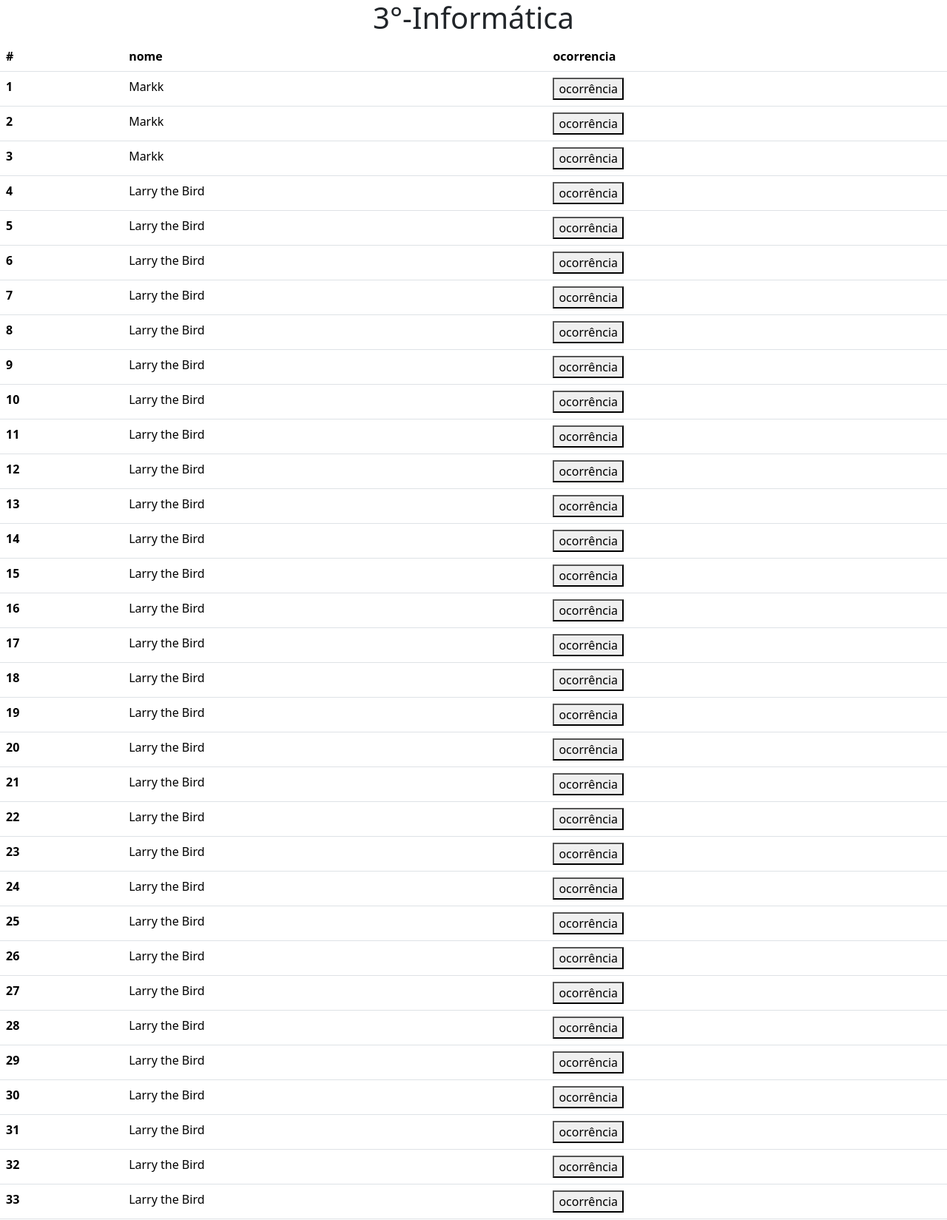
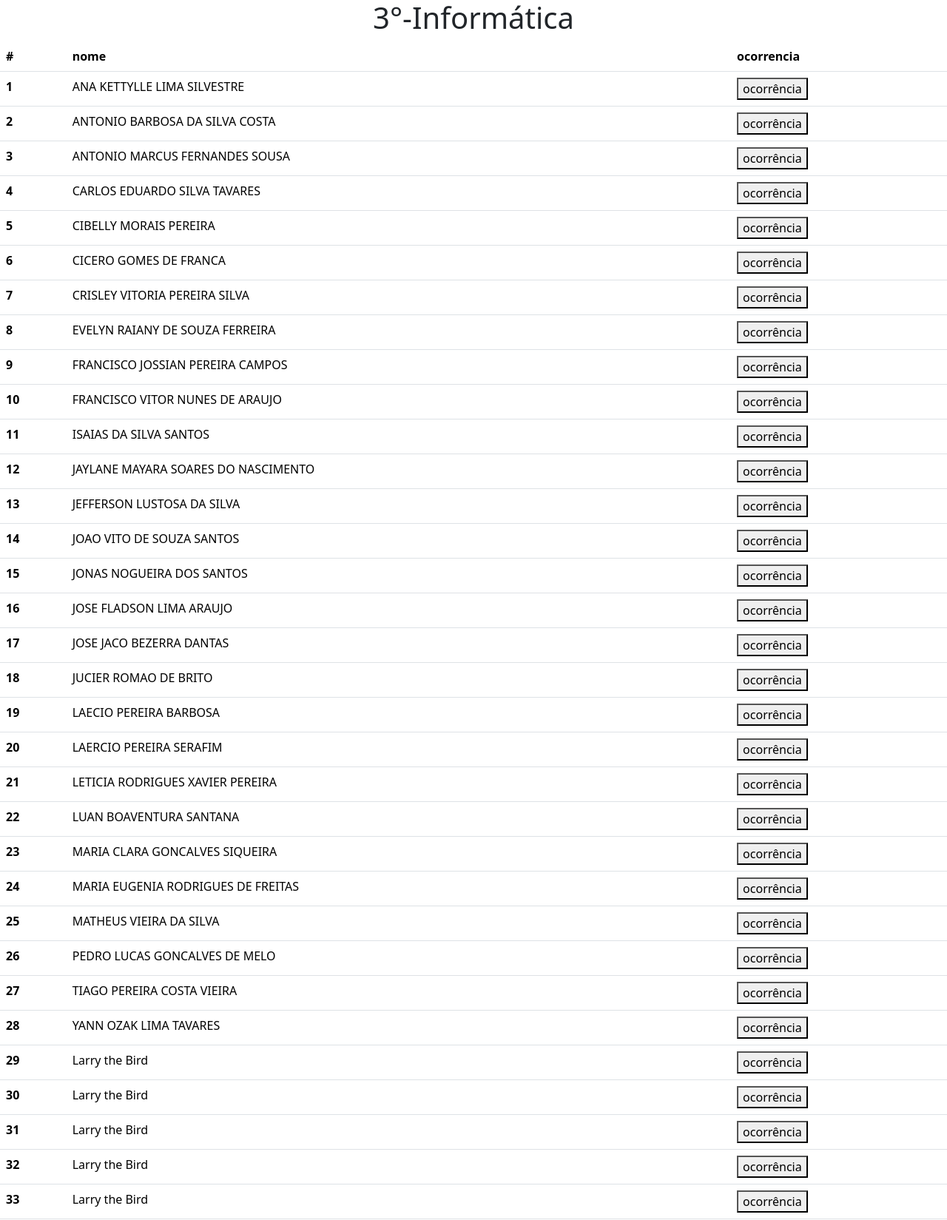
Before and after one commit to Ed59d/trabalho, a PHP site: page /salas/sala3C.html in a window 1280 px wide. Shown: the top 1649 px of the page at 74% size. Run offline with PHP 8.4, Linux system fonts and the light colour scheme.

Commit message:
finalizando

```diff
--- a/abas.html
+++ b/abas.html
@@ -3,6 +3,7 @@
 <head>
     <meta charset="UTF-8">
     <meta name="viewport" content="width=device-width, initial-scale=1.0">
+    <link href="https://cdn.jsdelivr.net/npm/bootstrap@5.3.3/dist/css/bootstrap.min.css" rel="stylesheet">
     <link rel="stylesheet" href="stylenav.css">
     <title>Document</title>
 </head>
@@ -36,5 +37,8 @@
 
     </nav>
 </header>
+
+
+<script src="https://cdn.jsdelivr.net/npm/bootstrap@5.3.3/dist/js/bootstrap.bundle.min.js" integrity="sha384-YvpcrYf0tY3lHB60NNkmXc5s9fDVZLESaAA55NDzOxhy9GkcIdslK1eN7N6jIeHz" crossorigin="anonymous"></script>
 </body>
 </html>
--- a/cad.php
+++ b/cad.php
@@ -1,6 +1,5 @@
 <?php
 include("conexao.php");
-include("login.html");
 $nome = $_POST['nome'];
 $data =$_POST['data'];
 $email = $_POST['email'];
@@ -12,10 +11,10 @@ VALUES ('$nome','$data','$email','$senha')");
 
 if($sql = mysqli_query($conexao,$sql)){
 
-    //echo " encontrado";
+    echo "nao encontrado";
 }
 else{
-    //echo "nao encontrado";
+    header('location:login.html');
 }
 
 ?>
--- a/conexao.php
+++ b/conexao.php
@@ -6,10 +6,10 @@ $bd="trabalho2";
 
 
 if($conexao = mysqli_connect($host,$user,$senha,$bd)){
-    echo"deu certo";
+   // echo"deu certo";
 }
 else{
-    echo"deu erro".mysqli_connect_error();
+   // echo"deu erro".mysqli_connect_error();
 }
 
 
--- a/login.html
+++ b/login.html
@@ -21,7 +21,7 @@
     <input type="checkbox" class="form-check-input" id="exampleCheck1">
     <label class="form-check-label" for="exampleCheck1">Check me out</label>
   <br>
-  <button type="submit" class="btn btn-primary">entrar</button>
+  <button type="submit" class="btn btn-primary" ><a href="abas.html">entrar</a></button>
   </div>
 </form>
 
--- a/salas/sala3C.html
+++ b/salas/sala3C.html
@@ -27,7 +27,7 @@
 
     <tr>
       <th scope="row">1</th>
-      <td>Markk</td>
+      <td>ANA KETTYLLE LIMA SILVESTRE</td>
       <td><button id="openModalBtn">ocorrência</button>
 
         <div id="commentModal" class="modal">
@@ -43,7 +43,7 @@
 
     <tr>
       <th scope="row">2</th>
-      <td>Markk</td>
+      <td>ANTONIO BARBOSA DA SILVA COSTA</td>
       <td><button id="openModal1">ocorrência</button>
 
         <div id="commentModal" class="modal">
@@ -59,7 +59,7 @@
 
     <tr>
       <th scope="row">3</th>
-      <td>Markk</td>
+      <td>ANTONIO MARCUS FERNANDES SOUSA</td>
       <td><button id="openModal2">ocorrência</button>
 
         <div id="commentModal" class="modal">
@@ -76,7 +76,7 @@
 
     <tr>
       <th scope="row">4</th>
-      <td >Larry the Bird</td>
+      <td >CARLOS EDUARDO SILVA TAVARES</td>
       <td><button id="openModal3">ocorrência</button>
 
         <div id="commentModal" class="modal">
@@ -93,7 +93,7 @@
 
     <tr>
       <th scope="row">5</th>
-      <td >Larry the Bird</td>
+      <td >CIBELLY MORAIS PEREIRA</td>
       <td><button id="openModal4">ocorrência</button>
 
         <div id="commentModal" class="modal">
@@ -110,7 +110,7 @@
 
     <tr>
       <th scope="row">6</th>
-      <td >Larry the Bird</td>
+      <td >CICERO GOMES DE FRANCA</td>
       <td><button id="openModal5">ocorrência</button>
 
         <div id="commentModal" class="modal">
@@ -127,7 +127,7 @@
 
     <tr>
       <th scope="row">7</th>
-      <td >Larry the Bird</td>
+      <td >CRISLEY VITORIA PEREIRA SILVA</td>
       <td><button id="openModal6">ocorrência</button>
 
         <div id="commentModal" class="modal">
@@ -144,7 +144,7 @@
 
     <tr>
       <th scope="row">8</th>
-      <td >Larry the Bird</td>
+      <td >EVELYN RAIANY DE SOUZA FERREIRA</td>
       <td><button id="openModal7">ocorrência</button>
 
         <div id="commentModal" class="modal">
@@ -161,7 +161,7 @@
 
     <tr>
       <th scope="row">9</th>
-      <td >Larry the Bird</td>
+      <td >FRANCISCO JOSSIAN PEREIRA CAMPOS</td>
       <td><button id="openModal8">ocorrência</button>
 
         <div id="commentModal" class="modal">
@@ -178,7 +178,7 @@
 
     <tr>
       <th scope="row">10</th>
-      <td >Larry the Bird</td>
+      <td >FRANCISCO VITOR NUNES DE ARAUJO</td>
       <td><button id="openModal9">ocorrência</button>
 
         <div id="commentModal" class="modal">
@@ -195,7 +195,7 @@
 
     <tr>
       <th scope="row">11</th>
-      <td >Larry the Bird</td>
+      <td >ISAIAS DA SILVA SANTOS</td>
       <td><button id="openModal10">ocorrência</button>
 
         <div id="commentModal" class="modal">
@@ -212,7 +212,7 @@
 
     <tr>
       <th scope="row">12</th>
-      <td >Larry the Bird</td>
+      <td >JAYLANE MAYARA SOARES DO NASCIMENTO</td>
       <td><button id="openModal11">ocorrência</button>
 
         <div id="commentModal" class="modal">
@@ -229,7 +229,7 @@
 
     <tr>
       <th scope="row">13</th>
-      <td >Larry the Bird</td>
+      <td >JEFFERSON LUSTOSA DA SILVA</td>
       <td><button id="openModal12">ocorrência</button>
 
         <div id="commentModal" class="modal">
@@ -246,7 +246,7 @@
 
     <tr>
       <th scope="row">14</th>
-      <td >Larry the Bird</td>
+      <td >JOAO VITO DE SOUZA SANTOS</td>
       <td><button id="openModal13">ocorrência</button>
 
         <div id="commentModal" class="modal">
@@ -263,7 +263,7 @@
 
     <tr>
       <th scope="row">15</th>
-      <td >Larry the Bird</td>
+      <td >JONAS NOGUEIRA DOS SANTOS</td>
       <td><button id="openModal14">ocorrência</button>
 
         <div id="commentModal" class="modal">
@@ -280,7 +280,7 @@
 
     <tr>
       <th scope="row">16</th>
-      <td >Larry the Bird</td>
+      <td >JOSE FLADSON LIMA ARAUJO</td>
       <td><button id="openModal15">ocorrência</button>
 
         <div id="commentModal" class="modal">
@@ -297,7 +297,7 @@
 
     <tr>
       <th scope="row">17</th>
-      <td >Larry the Bird</td>
+      <td >JOSE JACO BEZERRA DANTAS</td>
       <td><button id="openModal16">ocorrência</button>
 
         <div id="commentModal" class="modal">
@@ -314,7 +314,7 @@
 
     <tr>
       <th scope="row">18</th>
-      <td >Larry the Bird</td>
+      <td >JUCIER ROMAO DE BRITO</td>
       <td><button id="openModal17">ocorrência</button>
 
         <div id="commentModal" class="modal">
@@ -331,7 +331,7 @@
 
     <tr>
       <th scope="row">19</th>
-      <td >Larry the Bird</td>
+      <td >LAECIO PEREIRA BARBOSA</td>
       <td><button id="openModal18">ocorrência</button>
 
         <div id="commentModal" class="modal">
@@ -348,7 +348,7 @@
 
     <tr>
       <th scope="row">20</th>
-      <td >Larry the Bird</td>
+      <td >LAERCIO PEREIRA SERAFIM</td>
       <td><button id="openModal19">ocorrência</button>
 
         <div id="commentModal" class="modal">
@@ -365,7 +365,7 @@
 
     <tr>
       <th scope="row">21</th>
-      <td >Larry the Bird</td>
+      <td >LETICIA RODRIGUES XAVIER PEREIRA</td>
       <td><button id="openModal20">ocorrência</button>
 
         <div id="commentModal" class="modal">
@@ -382,7 +382,7 @@
 
     <tr>
       <th scope="row">22</th>
-      <td >Larry the Bird</td>
+      <td >LUAN BOAVENTURA SANTANA</td>
       <td><button id="openModal21">ocorrência</button>
 
         <div id="commentModal" class="modal">
@@ -399,7 +399,7 @@
 
     <tr>
       <th scope="row">23</th>
-      <td >Larry the Bird</td>
+      <td >MARIA CLARA GONCALVES SIQUEIRA</td>
       <td><button id="openModal22">ocorrência</button>
 
         <div id="commentModal" class="modal">
@@ -416,7 +416,7 @@
 
     <tr>
       <th scope="row">24</th>
-      <td >Larry the Bird</td>
+      <td >MARIA EUGENIA RODRIGUES DE FREITAS</td>
       <td><button id="openModal23">ocorrência</button>
 
         <div id="commentModal" class="modal">
@@ -433,7 +433,7 @@
 
     <tr>
       <th scope="row">25</th>
-      <td >Larry the Bird</td>
+      <td >MATHEUS VIEIRA DA SILVA</td>
       <td><button id="openModal24">ocorrência</button>
 
         <div id="commentModal" class="modal">
@@ -450,7 +450,7 @@
 
     <tr>
       <th scope="row">26</th>
-      <td >Larry the Bird</td>
+      <td >PEDRO LUCAS GONCALVES DE MELO</td>
       <td><button id="openModal25">ocorrência</button>
 
         <div id="commentModal" class="modal">
@@ -467,7 +467,7 @@
 
     <tr>
       <th scope="row">27</th>
-      <td >Larry the Bird</td>
+      <td >TIAGO PEREIRA COSTA VIEIRA</td>
       <td><button id="openModal26">ocorrência</button>
 
         <div id="commentModal" class="modal">
@@ -484,7 +484,7 @@
 
     <tr>
       <th scope="row">28</th>
-      <td >Larry the Bird</td>
+      <td >YANN OZAK LIMA TAVARES</td>
       <td><button id="openModal27">ocorrência</button>
 
         <div id="commentModal" class="modal">
```
Also changed, not shown: banco.sql (deleted, +0 -183 lines), registro/cadr.php (added, +22 -0 lines), registro/conexaor.php (added, +18 -0 lines), registro/config.php (deleted, +0 -17 lines), registro/registro.php (added, +11 -0 lines), stylenav.css (+8 -1 lines), stilocad.css (line endings or trailing spaces).
